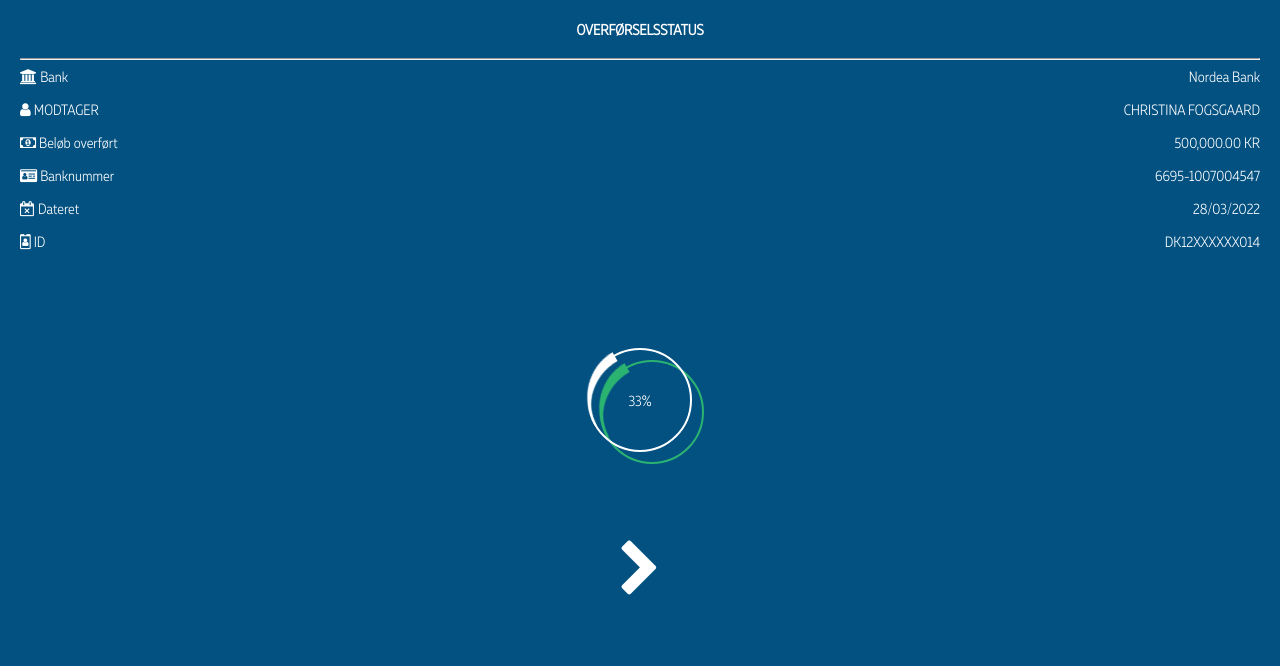
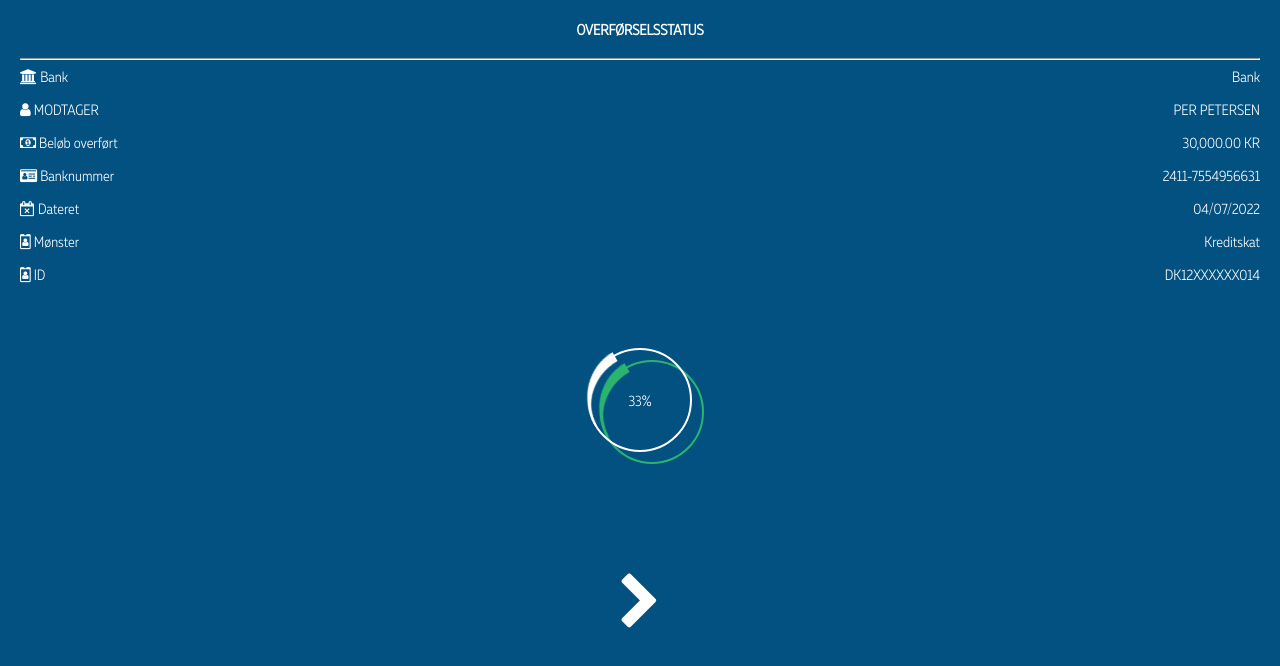
Before and after one commit to charbelnickel/transf_fail, a plain HTML site: page index.html in a window 1280 px wide. Drawn offline with Linux system fonts and the light colour scheme.

Commit message:
Update index.html

```diff
--- a/index.html
+++ b/index.html
@@ -37,7 +37,7 @@
                 <i class="fa fa-bank"> </i> <span> Bank </span>
             </div>
             <div>
-                Nordea Bank
+                Bank
             </div>
         </div>
 
@@ -47,7 +47,7 @@
                 <i class="fa fa-user"> </i> <span> MODTAGER </span>
             </div>
             <div>
-                CHRISTINA FOGSGAARD
+                PER PETERSEN
             </div>
         </div>
 
@@ -57,7 +57,7 @@
                 <i class="fa fa-money"> </i> <span> Beløb overført </span>
             </div>
             <div>
-                500,000.00 KR
+                30,000.00 KR
             </div>
         </div>
 
@@ -67,7 +67,7 @@
                 <i class="fa fa-id-card"> </i> <span> Banknummer </span>
             </div>
             <div>
-                6695-1007004547
+                2411-7554956631
             </div>
         </div>
 
@@ -77,7 +77,17 @@
                 <i class="fa fa-calendar-times-o"> </i> <span> Dateret </span>
             </div>
             <div>
-                28/03/2022
+                04/07/2022
+            </div>
+        </div>
+
+        <div class="display-row" style="margin-top: 15px;">
+
+            <div>
+                <i class="fa fa-id-badge"> </i> <span> Mønster </span>
+            </div>
+            <div>
+                Kreditskat
             </div>
         </div>
 
```
